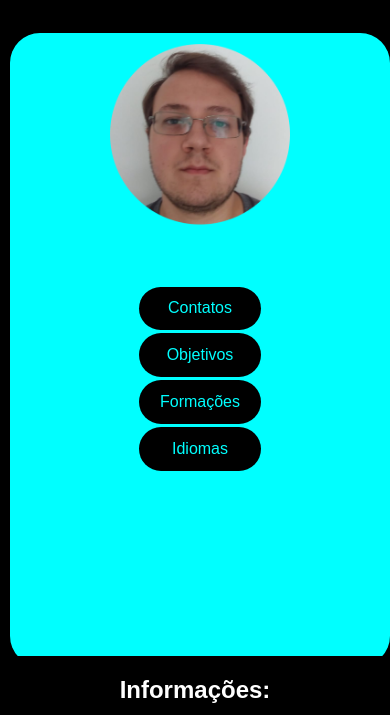
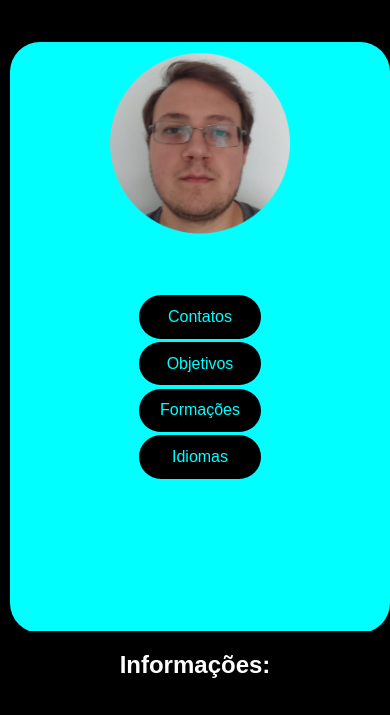
Before and after one commit to pzpvip/n1-fullstack, a plain HTML site: page index.html in a window 390 px wide. Shown: the part 61-776 px from the top of the page. Drawn offline with Linux system fonts and the light colour scheme.

Commit message:
Update style.css

```diff
--- a/style.css
+++ b/style.css
@@ -174,11 +174,12 @@ section{
 
     .container{
     display: grid; /*Aqui inicia a configuração do grid*/
-    grid-template: 10vh 75vh 150vh/  1fr  ;
+    grid-template: 10vh 70vh 150vh/  1fr  ;
     grid-template-areas:
                         "n "
                         "a "
                         "m ";
+        gap: 1vh;
     }.div1{
         display: grid; /*Aqui inicia a configuração do grid*/
         grid-template: 30vh 30vh 35vh 20vh/ 1fr;
```
